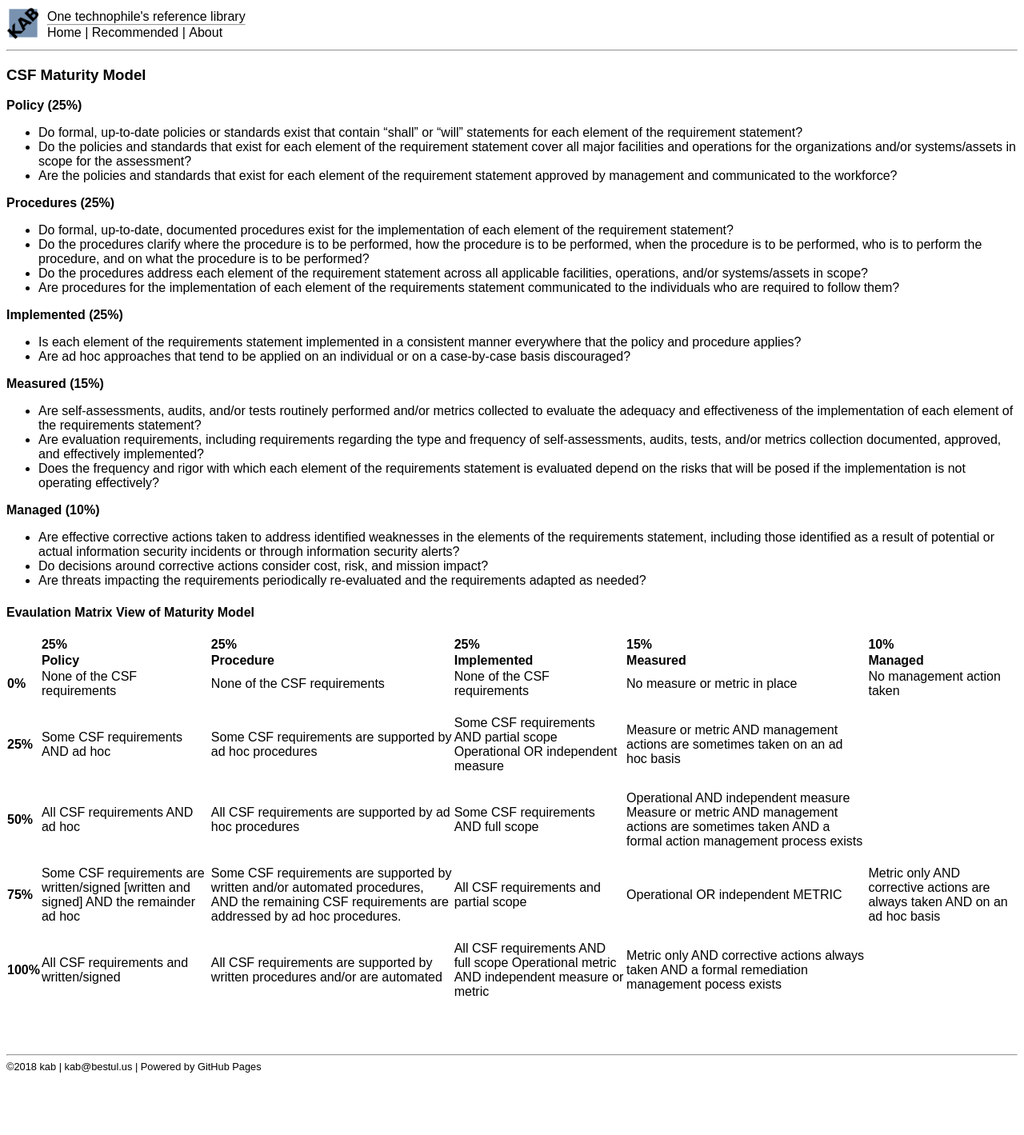
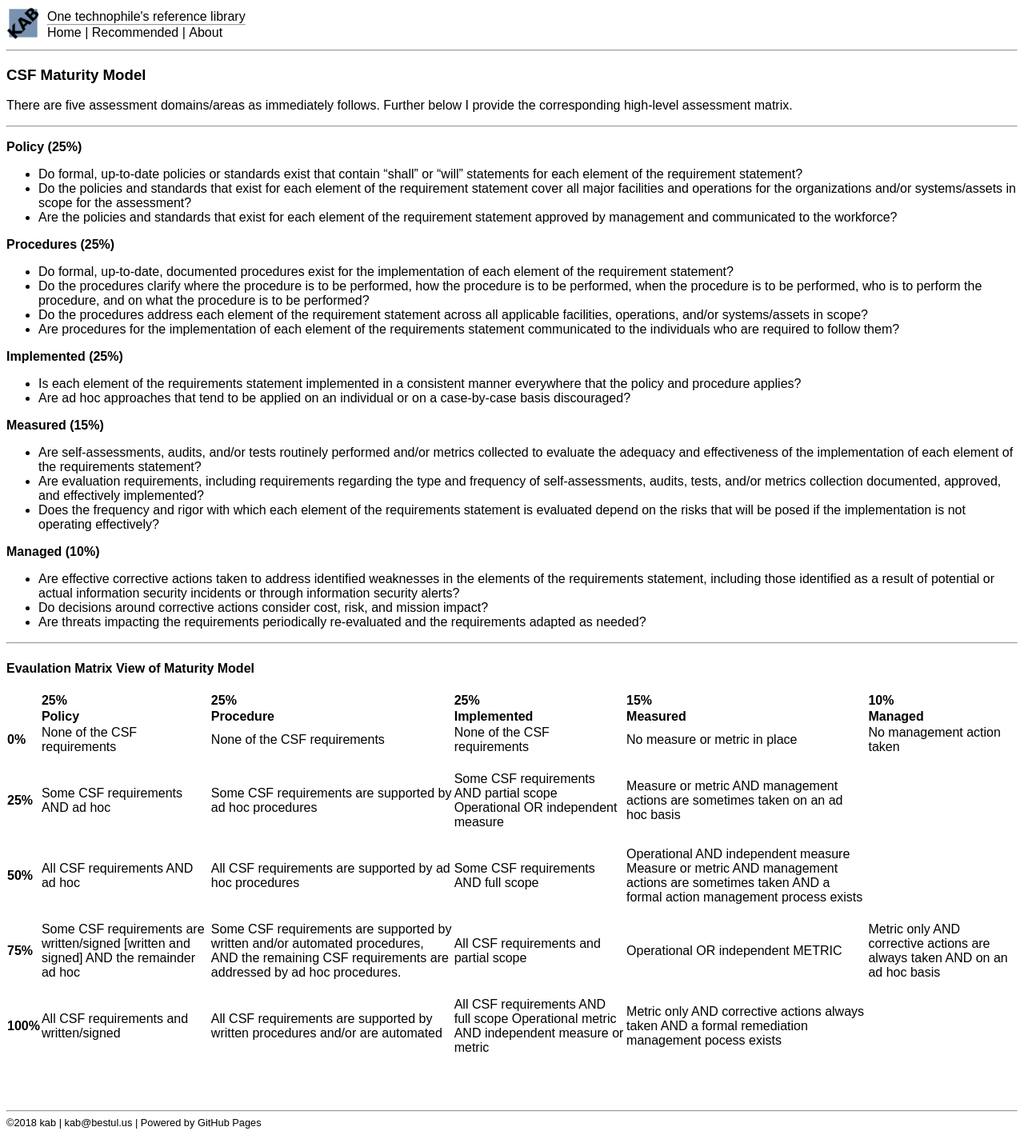
Before and after one commit to kabtech/kab, a Jekyll site: the page built from rs/csfmaturitymodel.md, in a window 1280 px wide. Shown: the whole page at 80% size. Built offline with Jekyll 4.4.1, drawn with Linux system fonts in a browser that asks for light colours; before the commit the page ends 1349 px from its top, so only the background shows below that.

Commit message:
Update csfmaturitymodel.md

```diff
--- a/rs/csfmaturitymodel.md
+++ b/rs/csfmaturitymodel.md
@@ -4,6 +4,10 @@ group: rs
 title: CSF Maturity Model
 ---
 ### CSF Maturity Model
+
+There are five assessment domains/areas as immediately follows. Further below I provide the corresponding high-level assessment matrix.
+
+___
 
 **Policy (25%)**
 - Do formal, up-to-date policies or standards exist that contain “shall” or “will” statements for each element of the requirement statement?
@@ -30,6 +34,8 @@ title: CSF Maturity Model
 - Do decisions around corrective actions consider cost, risk, and mission impact?
 - Are threats impacting the requirements periodically re-evaluated and the requirements adapted as needed?
 
+___
+
 #### Evaulation Matrix View of Maturity Model
 
 ||25%|25%|25%|15%|10%|
```
